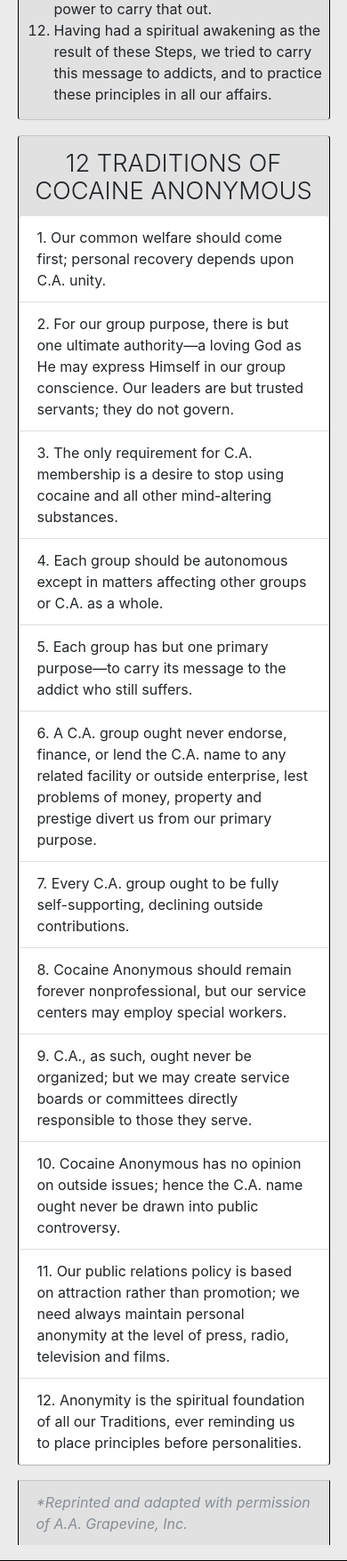
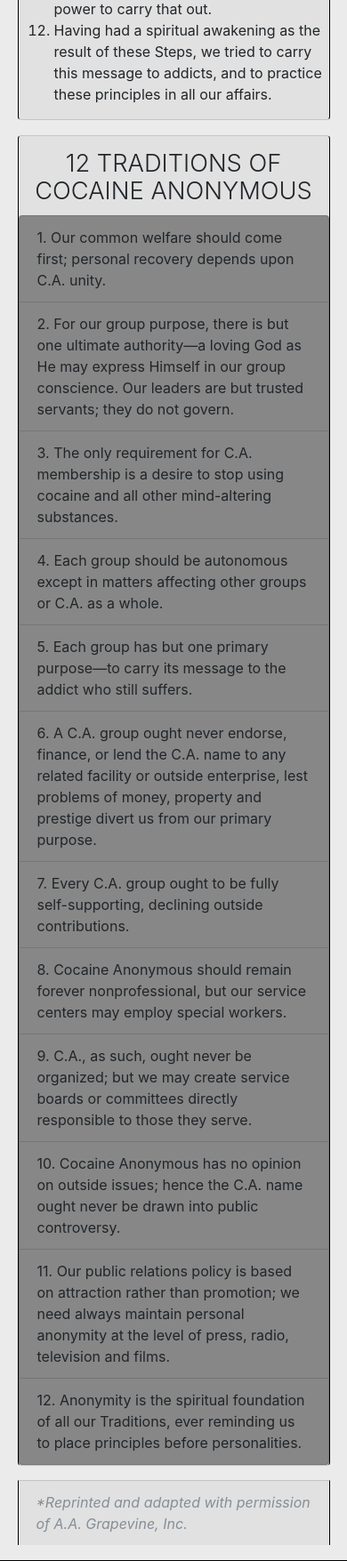
Before and after one commit to nathancmoore/final_project, a Django app: template ca_website/ca_website/templates/ca_website/about.html in a window 390 px wide. Shown: the part 2019-3774 px from the top of the page at 89% size. Run offline with Django 3.2, Linux system fonts and the light colour scheme; the template is opened without the code that fills it, so the values that code supplies are empty; some libraries are stand-ins or nearby versions.

Commit message:
Made change to media query and added some more css.

```diff
--- a/ca_website/static/aesthetics.css
+++ b/ca_website/static/aesthetics.css
@@ -90,6 +90,8 @@
     margin-right: auto;
     background-color: rgb(225, 225, 225);
     border-radius: .2em;
+    margin-top: 7vh;
+    text-align: center;
 }
 .spiff {
     border-top: 2px solid black;
@@ -98,7 +100,10 @@
     color: rgb(240, 240, 240);
     margin-top: 1vh;
 }
-@media (max-width: 10024px) {
+.list-group-item {
+    background-color: rgb(135, 135, 135);
+}
+@media (min-width: 10024px) {
     #cawelcome {
         font-size: 6vw;
     }
```
